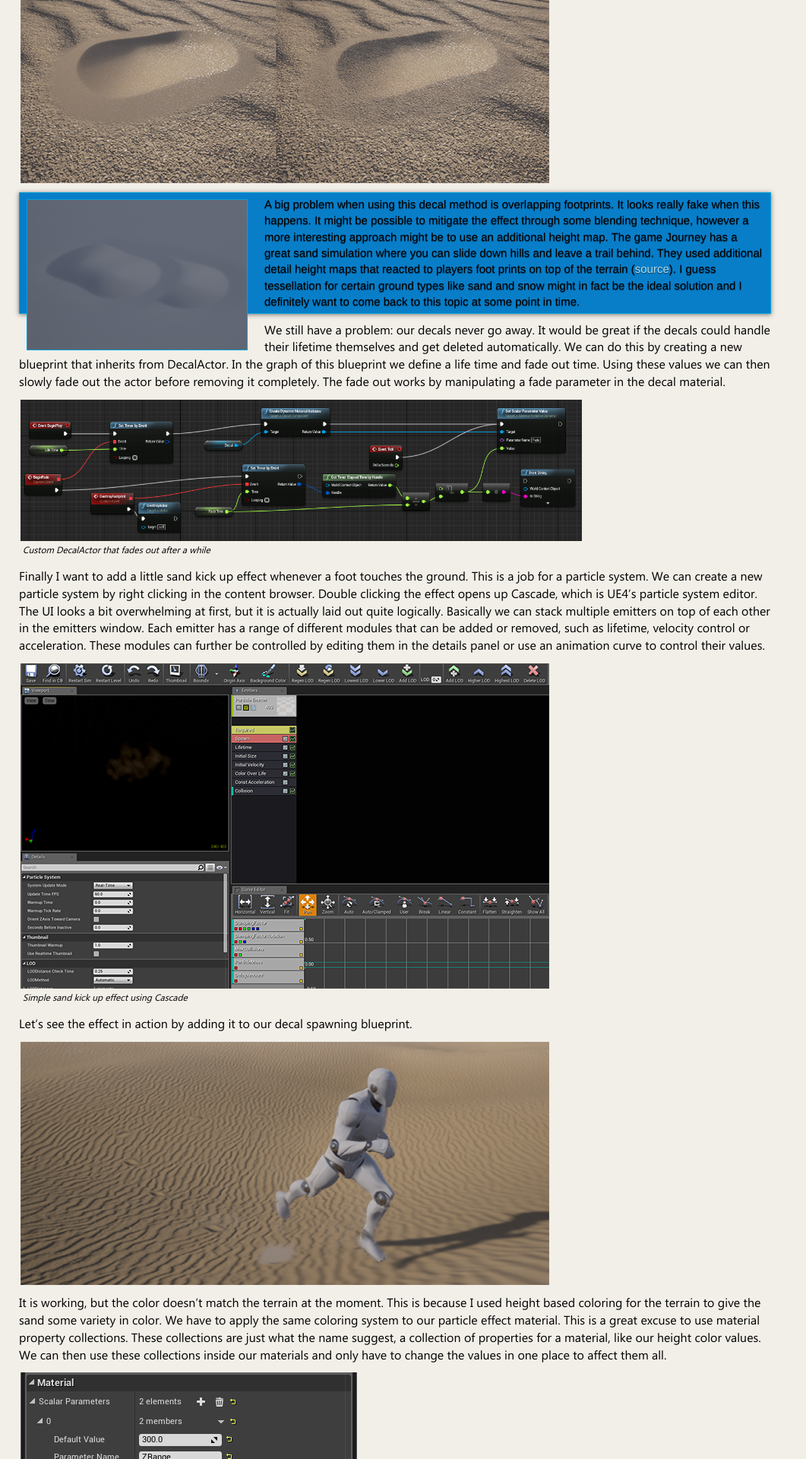
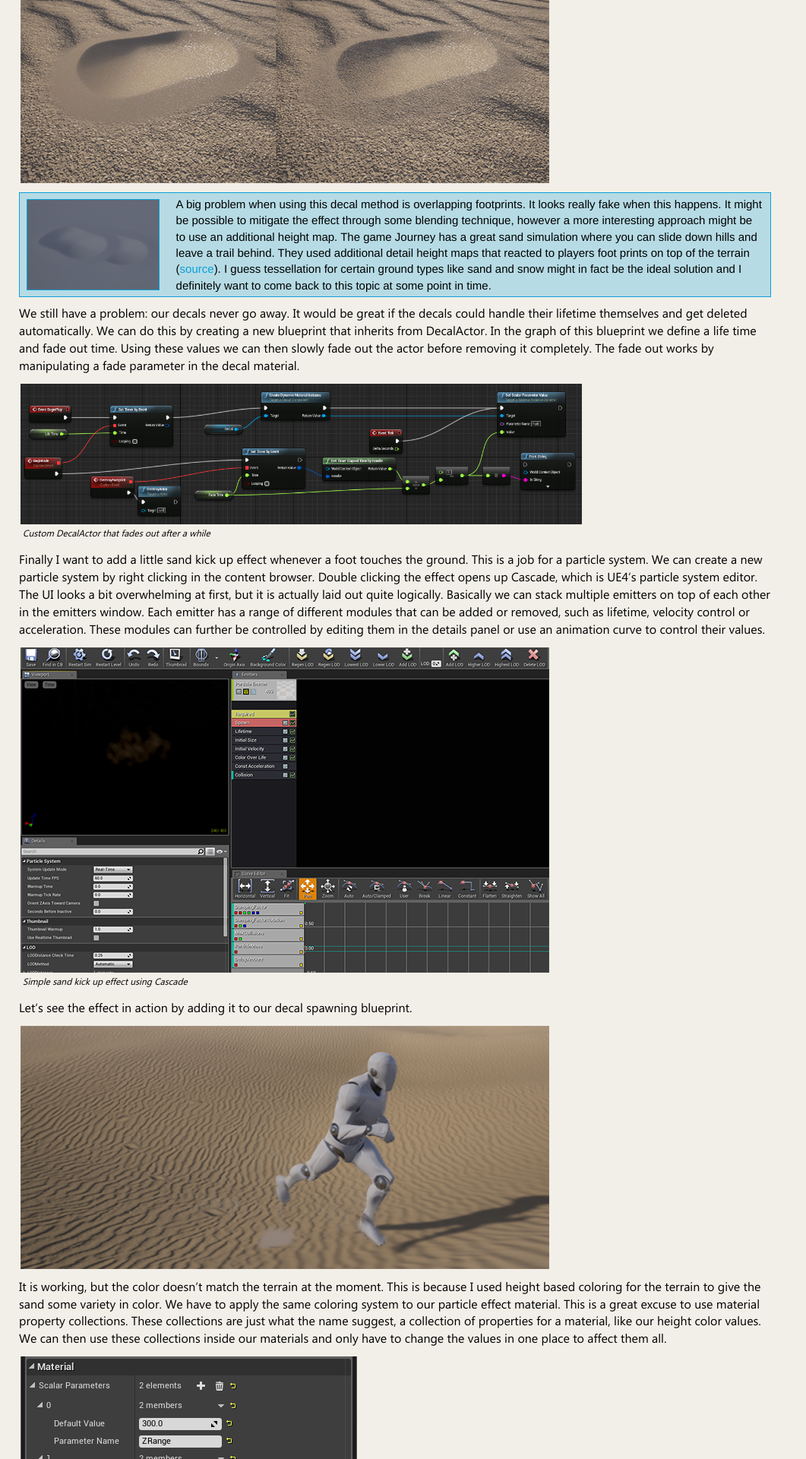
Before and after one commit to wacki/wacki.github.io, a Jekyll site: the page built from _posts/2015-12-13-creating-sand-footprints-in-unreal-engine-4.md, in a window 1280 px wide. Shown: the part 3036-4956 px from the top of the page at 76% size, without its empty margins (0-1061 px from the left). Built offline with Jekyll 4.4.1, drawn with Linux system fonts in a browser that asks for light colours; nearby versions of some CDN libraries; comment, search, counter and statistics services are not loaded.

Commit message:
Missed some old style stuff that broke

```diff
--- a/_posts/2015-12-13-creating-sand-footprints-in-unreal-engine-4.md
+++ b/_posts/2015-12-13-creating-sand-footprints-in-unreal-engine-4.md
@@ -41,7 +41,7 @@ The decal looks too smooth on this new terrain, we have to add some sand grains
 
 <p>
 	<div class="rambling-box">
-	<img src="/assets/posts/images/2015-12-footprints/overlapping.png" style="width: 30%; float: left;margin: 4px 22px 0px 0px; border:1px solid #0CA0D7;" />
+	<img src="/assets/posts/images/2015-12-footprints/overlapping.png" style="width: 18%; float: left;margin: 4px 22px 0px 0px; border:1px solid #0CA0D7;" />
 
 	A big problem when using this decal method is overlapping footprints. It looks really fake when this happens. It might be possible to mitigate the effect through some blending technique, however a more interesting approach might be to use an additional height map. The game Journey has a great sand simulation where you can slide down hills and leave a trail behind. They used additional detail height maps that reacted to players foot prints on top of the terrain (<a href="http://www.thatgamecompany.com/forum/viewtopic.php?p=11191#p11191">source</a>). I guess tessellation for certain ground types like sand and snow might in fact be the ideal solution and I definitely want to come back to this topic at some point in time.
 	</div>
--- a/_sass/_layout.scss
+++ b/_sass/_layout.scss
@@ -231,15 +231,15 @@ hr {
 
 .post div.rambling-box {
     border: 1px $main-color-dark solid;
-    background-color: $main-color-dark-shadow;
-    box-shadow: 0px 1px 6px rgba(0, 0, 0, 0.52);
+    background-color: $main-color-light;
+    //box-shadow: 0px 1px 6px rgba(0, 0, 0, 0.52);
     padding: 4px 9px;
-    text-shadow: 0px 1px 1px rgba(0, 0, 0, 0.55);
+    //text-shadow: 0px 1px 1px rgba(0, 0, 0, 0.55);
 	font-size: 15px;
 }
 
 .post div.rambling-box a {
-	color: $main-color-light;
+	color: $main-color-dark;
 }
 
 .post .post-footer {
```
